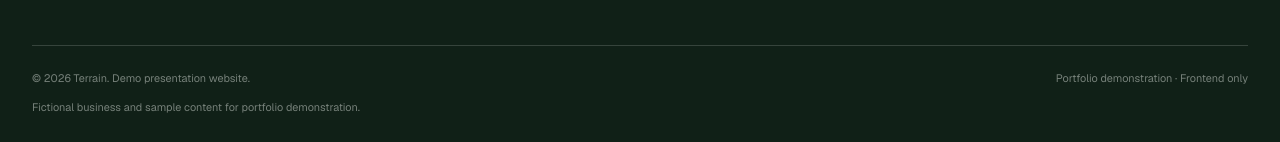
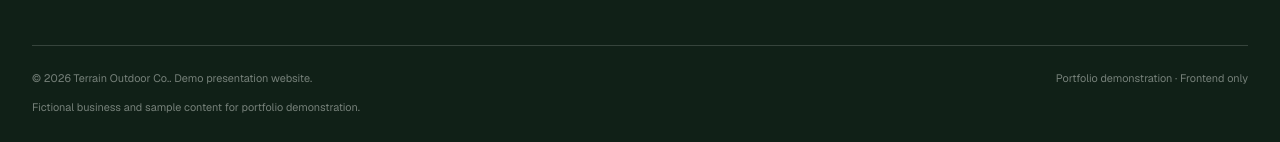
Before and after one commit to templates-sanjeewa-dev/template.Landscaping-Hardscaping---Pool-Maintenance001, a Next.js app: page / in a window 1280 px wide. Shown: the part 9768-9910 px from the top of the page. Built offline with nearby package versions, Linux system fonts and the light colour scheme.

Commit message:
Update Terrain footer brand line

```diff
--- a/src/components/SiteFooter.tsx
+++ b/src/components/SiteFooter.tsx
@@ -47,7 +47,7 @@ export function SiteFooter() {
       </div>
 
       <div className={styles.footerBottom}>
-        <span>© 2026 {site.brand.name}. Demo presentation website.</span>
+        <span>© 2026 {site.brand.name} {site.brand.descriptor}. Demo presentation website.</span>
         <span>Portfolio demonstration · Frontend only</span>
         <span className={styles.demoNote}>Fictional business and sample content for portfolio demonstration.</span>
       </div>
```
